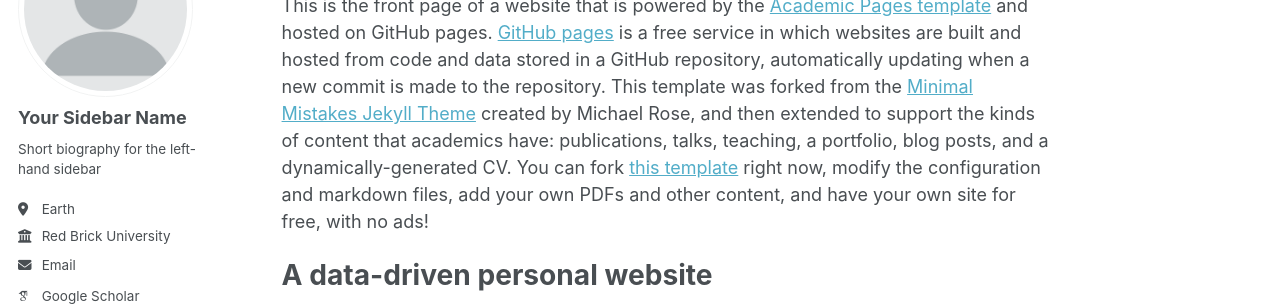
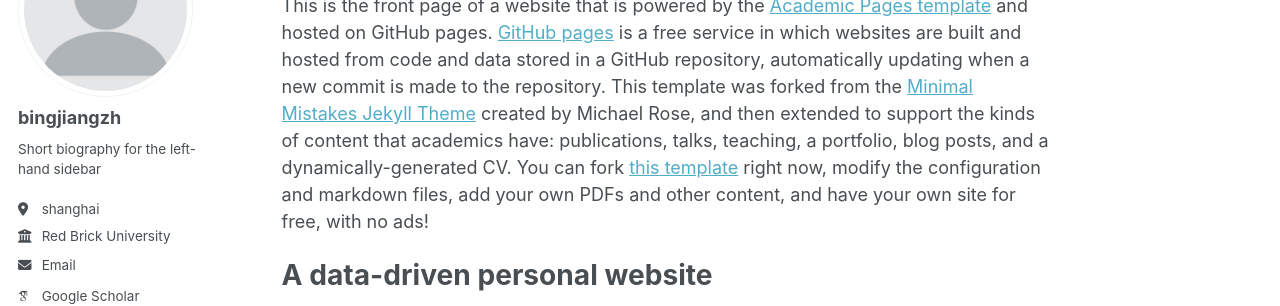
Before and after one commit to labzhou/labzhou.github.io, a Jekyll site: the page built from _pages/about.md, in a window 1280 px wide. Shown: the part 177-483 px from the top of the page. Built offline with Jekyll 4.4.1, drawn with Linux system fonts in a browser that asks for light colours; some web fonts are replaced.

Commit message:
Update _config.yml

```diff
--- a/_config.yml
+++ b/_config.yml
@@ -23,10 +23,10 @@ repository               : "labzhou/labzhou.github.io/"
 author:
   # Biographic information
   avatar           : "profile.png"
-  name             : "Your Sidebar Name"
+  name             : "bingjiangzh"
   pronouns         : # example: "she/her"
   bio              : "Short biography for the left-hand sidebar"
-  location         : "Earth"
+  location         : "shanghai"
   employer         : "Red Brick University"
   uri              : # URL
   email            : "bingjiangzh@example.org"
```
